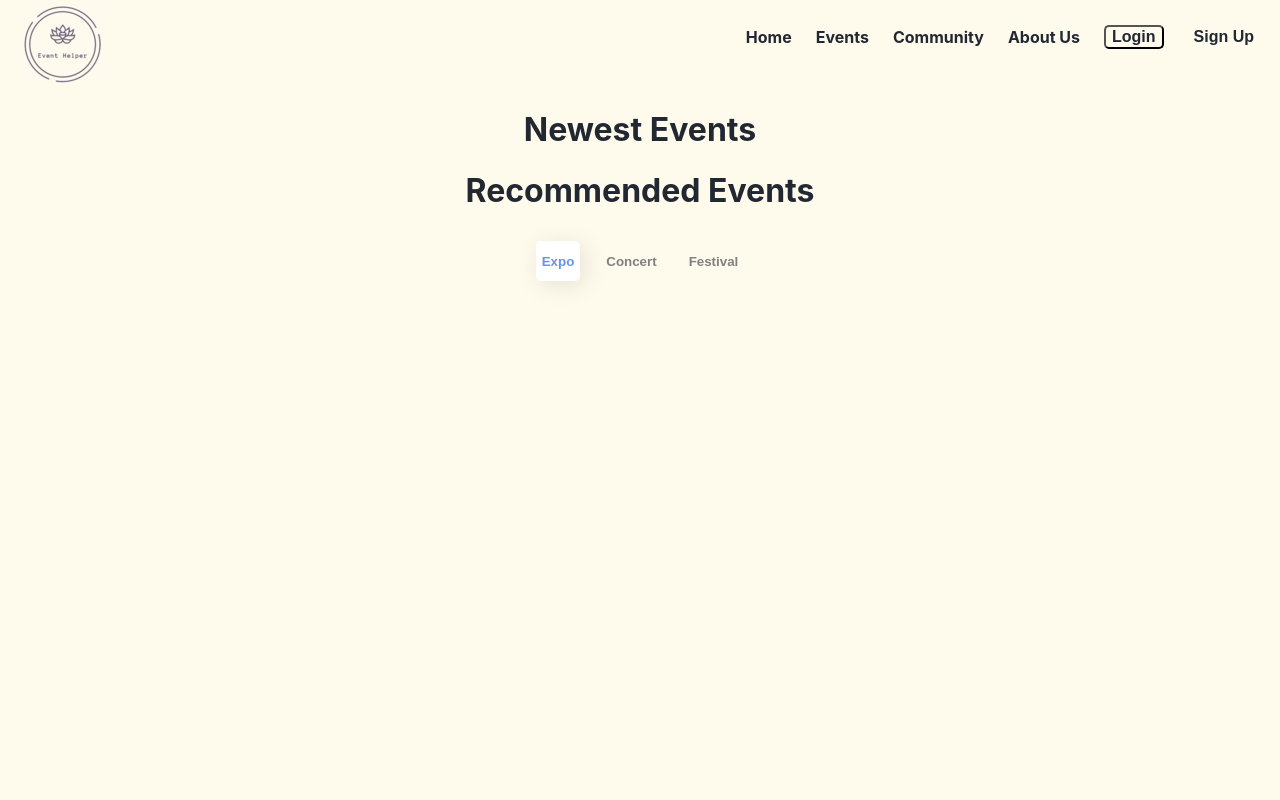
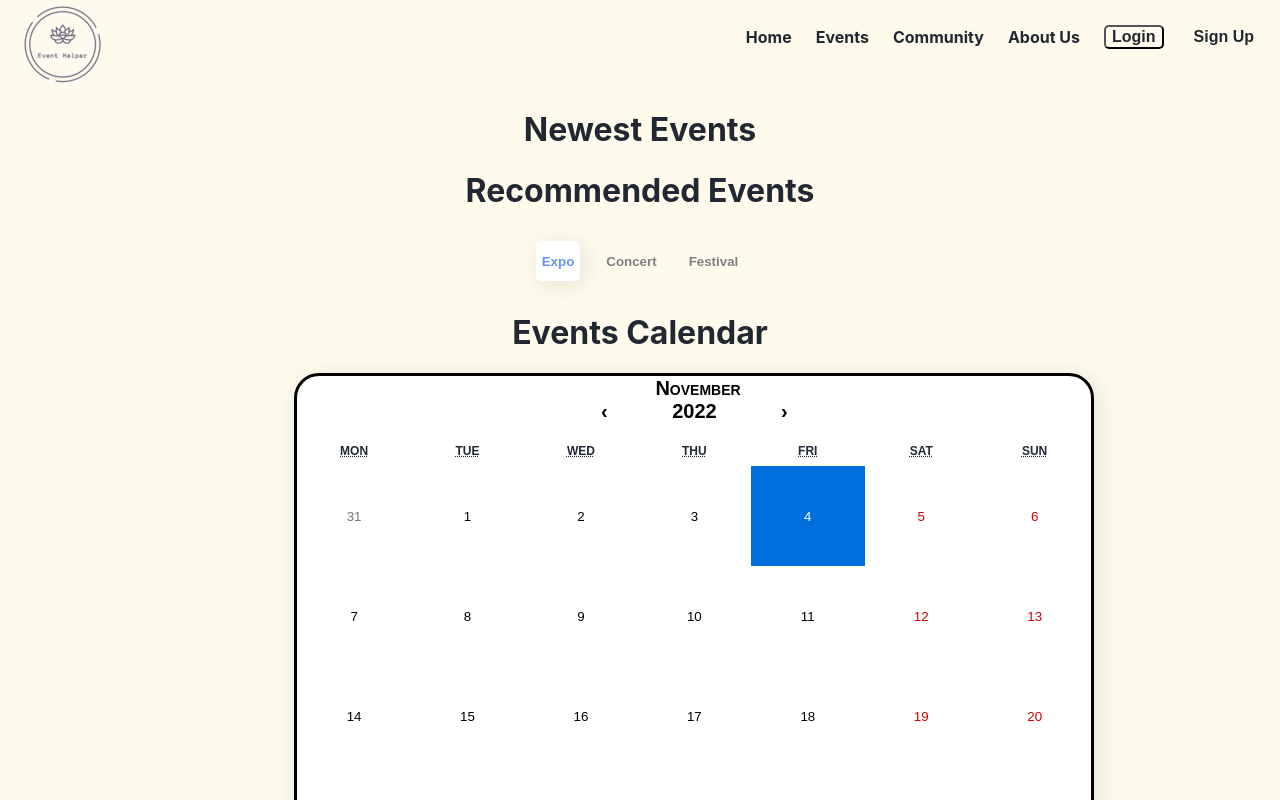
Before and after one commit to KZwolski/CodeCool-Project-Grande, a React (Create React App) app in the folder frontend/event-helper/: page /home in a window 1280 px wide. Shown: the top 800 px of the page. Built offline with nearby package versions, Linux system fonts and the light colour scheme; no server answers.

Commit message:
Simple Calendar added to main page

```diff
--- a/frontend/event-helper/package.json
+++ b/frontend/event-helper/package.json
@@ -9,7 +9,9 @@
     "@testing-library/jest-dom": "^5.16.5",
     "@testing-library/react": "^13.4.0",
     "@testing-library/user-event": "^13.5.0",
+    "@types/react": "^18.0.25",
     "react": "^18.2.0",
+    "react-calendar": "^4.0.0",
     "react-dom": "^18.2.0",
     "react-router-dom": "^6.4.3",
     "react-scripts": "5.0.1",
--- a/frontend/event-helper/src/App.css
+++ b/frontend/event-helper/src/App.css
@@ -215,3 +215,142 @@
 .recommended-events-buttons{
   display: block;
 }
+
+
+
+
+.react-calendar {
+  width: 800px;
+  margin-left: 23%;
+  max-width: 100%;
+  background: white;
+  border-radius: 25px;
+  border: solid black 3px;
+  box-shadow: 4px 4px 25px rgba(0, 0, 0, 0.1);
+  font-family: Arial, Helvetica, sans-serif;
+  line-height: 1.125em;
+}
+.react-calendar--doubleView {
+  width: 700px;
+}
+.react-calendar--doubleView .react-calendar__viewContainer {
+  display: flex;
+  margin: -0.5em;
+}
+.react-calendar--doubleView .react-calendar__viewContainer > * {
+  width: 50%;
+  margin: 0.5em;
+}
+.react-calendar,
+.react-calendar *,
+.react-calendar *:before,
+.react-calendar *:after {
+  -moz-box-sizing: border-box;
+  -webkit-box-sizing: border-box;
+  box-sizing: border-box;
+}
+.react-calendar button {
+  margin: 0;
+  border: 0;
+  outline: none;
+}
+.react-calendar button:enabled:hover {
+  cursor: pointer;
+}
+.react-calendar__navigation {
+  height: 44px;
+  margin-bottom: 1em;
+}
+.react-calendar__navigation button {
+  width: 90px;
+  font-weight: bold;
+  font-size: 20px;
+  font-variant: small-caps;
+  background: none;
+}
+.react-calendar__navigation button:enabled:hover,
+.react-calendar__navigation button:enabled:focus {
+  background-color: #e6e6e6;
+}
+.react-calendar__navigation button[disabled] {
+  background-color: #f0f0f0;
+}
+.react-calendar__month-view__weekdays {
+  text-align: center;
+  text-transform: uppercase;
+  font-weight: bold;
+  font-size: 0.75em;
+}
+.react-calendar__month-view__weekdays__weekday {
+  padding: 0.5em;
+}
+.react-calendar__month-view__weekNumbers {
+  font-weight: bold;
+}
+.react-calendar__month-view__weekNumbers .react-calendar__tile {
+  display: flex;
+  align-items: center;
+  justify-content: center;
+  font-size: 0.75em;
+  padding: calc(0.75em / 0.75) calc(0.5em / 0.75);
+}
+.react-calendar__month-view__days__day--weekend {
+  color: #d10000;
+}
+.react-calendar__month-view__days__day--neighboringMonth {
+  color: #757575;
+}
+.react-calendar__year-view .react-calendar__tile,
+.react-calendar__decade-view .react-calendar__tile,
+.react-calendar__century-view .react-calendar__tile {
+  padding: 2em 0.5em;
+}
+.react-calendar__tile {
+  width: 100%;
+  height: 100px;
+  text-align: center;
+  padding: 0.75em 0.5em;
+  background: none;
+  border: grey 1px;
+}
+.react-calendar__tile:disabled {
+  background-color: #f0f0f0;
+}
+.react-calendar__tile:enabled:hover,
+.react-calendar__tile:enabled:focus {
+  background-color: #e6e6e6;
+}
+.react-calendar__tile--now {
+  background: #ffff76;
+}
+.react-calendar__tile--now:enabled:hover,
+.react-calendar__tile--now:enabled:focus {
+  background: #ffffa9;
+}
+.react-calendar__tile--hasActive {
+  background: #76baff;
+}
+.react-calendar__tile--hasActive:enabled:hover,
+.react-calendar__tile--hasActive:enabled:focus {
+  background: #a9d4ff;
+}
+.react-calendar__tile--active {
+  background: #006edc;
+  color: white;
+}
+.react-calendar__tile--active:enabled:hover,
+.react-calendar__tile--active:enabled:focus {
+  background: #1087ff;
+}
+.react-calendar--selectRange .react-calendar__tile--hover {
+  background-color: #e6e6e6;
+}
+.react-calendar__navigation__prev2-button{
+  display: none;
+}
+.react-calendar__navigation__next2-button{
+  display: none;
+}
+.react-calendar__month-view__days__day{
+  border: solid black 1px;
+}
--- /dev/null
+++ b/frontend/event-helper/src/components/CalendarTile.js
@@ -0,0 +1,19 @@
+import {useState} from "react";
+import Calendar from 'react-calendar';
+
+export default function CalendarTile(){
+
+    const [date, setDate] = useState(new Date());
+
+    return (
+        <div className="calendar-tile">
+            <h1 className="header">Events Calendar</h1>
+            <div className="calendar-container">
+                <Calendar onChange={setDate} value={date}/>
+            </div>
+            <div className="text-center">
+                Selected date: {date.toDateString()}
+            </div>
+        </div>
+    );
+}
--- a/frontend/event-helper/src/pages/MainPage.js
+++ b/frontend/event-helper/src/pages/MainPage.js
@@ -1,8 +1,14 @@
 import Navbar from "../components/Navbar";
 import NewestEvents from "../components/NewestEvents";
 import RecommendedEvents from "../components/RecommendedEvents";
+import CalendarTile from "../components/CalendarTile";
+import Calendar from "react-calendar";
+import React,{useState} from "react";
 
 export default function MainPage() {
+
+    const [date, setDate] = useState(new Date());
+
     return (
         <div>
             <Navbar/>
@@ -10,6 +16,7 @@
             <NewestEvents/>
             <h1>Recommended Events</h1>
             <RecommendedEvents/>
+            <CalendarTile/>
         </div>
     )
 
```
